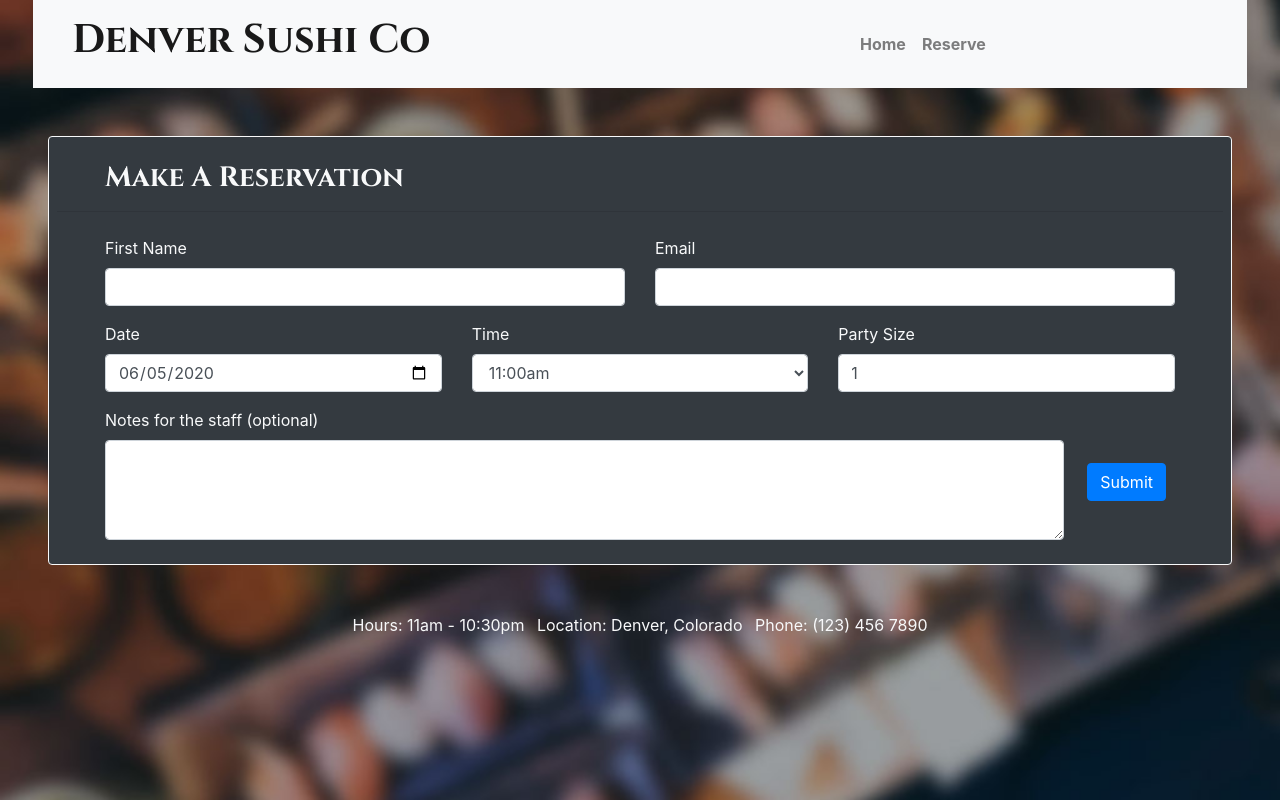
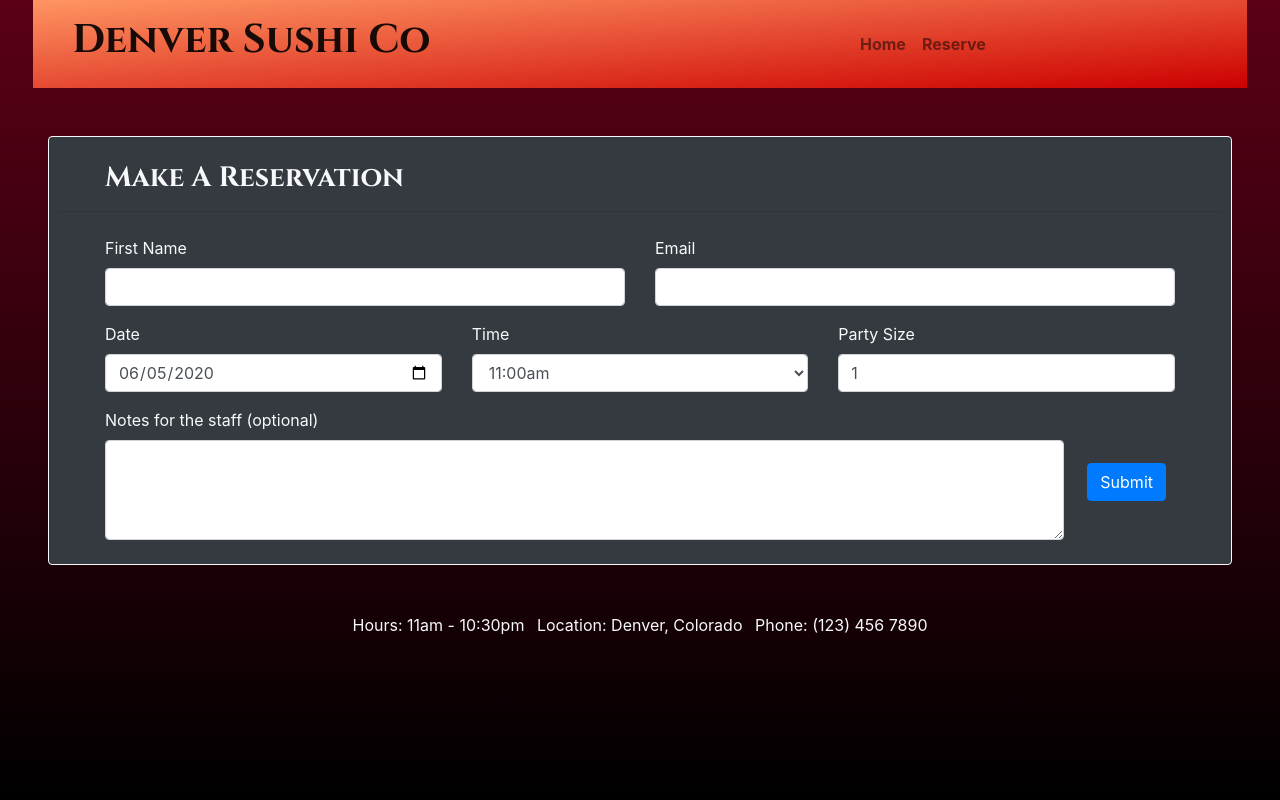
Before and after one commit to alexschoep/denversushico, a Django app: page /reserve/ in a window 1280 px wide. Run offline with Django 3.2, Linux system fonts and the light colour scheme; some libraries are stand-ins or nearby versions.

Commit message:
U I changed background

```diff
--- a/ebdjango/reserve/sendEmail.py
+++ b/ebdjango/reserve/sendEmail.py
@@ -14,8 +14,5 @@ def sendEmail(reservation):
   try:
       sg = SendGridAPIClient(os.environ.get('SENDGRID_API_KEY'))
       response = sg.send(message)
-      print(response.status_code)
-      print(response.body)
-      print(response.headers)
   except Exception as e:
       print(e.message)
--- a/ebdjango/reserve/templates/base.html
+++ b/ebdjango/reserve/templates/base.html
@@ -12,11 +12,10 @@
   <link rel="stylesheet" href='{% static "css/style.css" %}'>
 </head>
 
-<body
-  style="background-image:url({% static '/images/sushi4.jpg' %}); background-position: center; background-repeat: no-repeat; background-size: cover; background-attachment: fixed;"
-  class="ml-auto mr-auto">
+<body style="background: linear-gradient(#5b0016, #000000); background-attachment: fixed;" class="ml-auto mr-auto">
   <div style="max-width:1200px" class="ml-auto mr-auto pl-2 pr-2">
-    <nav class="navbar navbar-expand-md navbar-light bg-light sticky-top row">
+    <nav style="background: linear-gradient(to bottom right, #ff9563, #cc0000)"
+      class="navbar navbar-expand-md navbar-light sticky-top row">
       <div class="navbar-text col-md-8 col-9">
         <a href="{% url 'index' %}">
           <h1 class="pl-2 header">Denver Sushi Co</h1>
```
